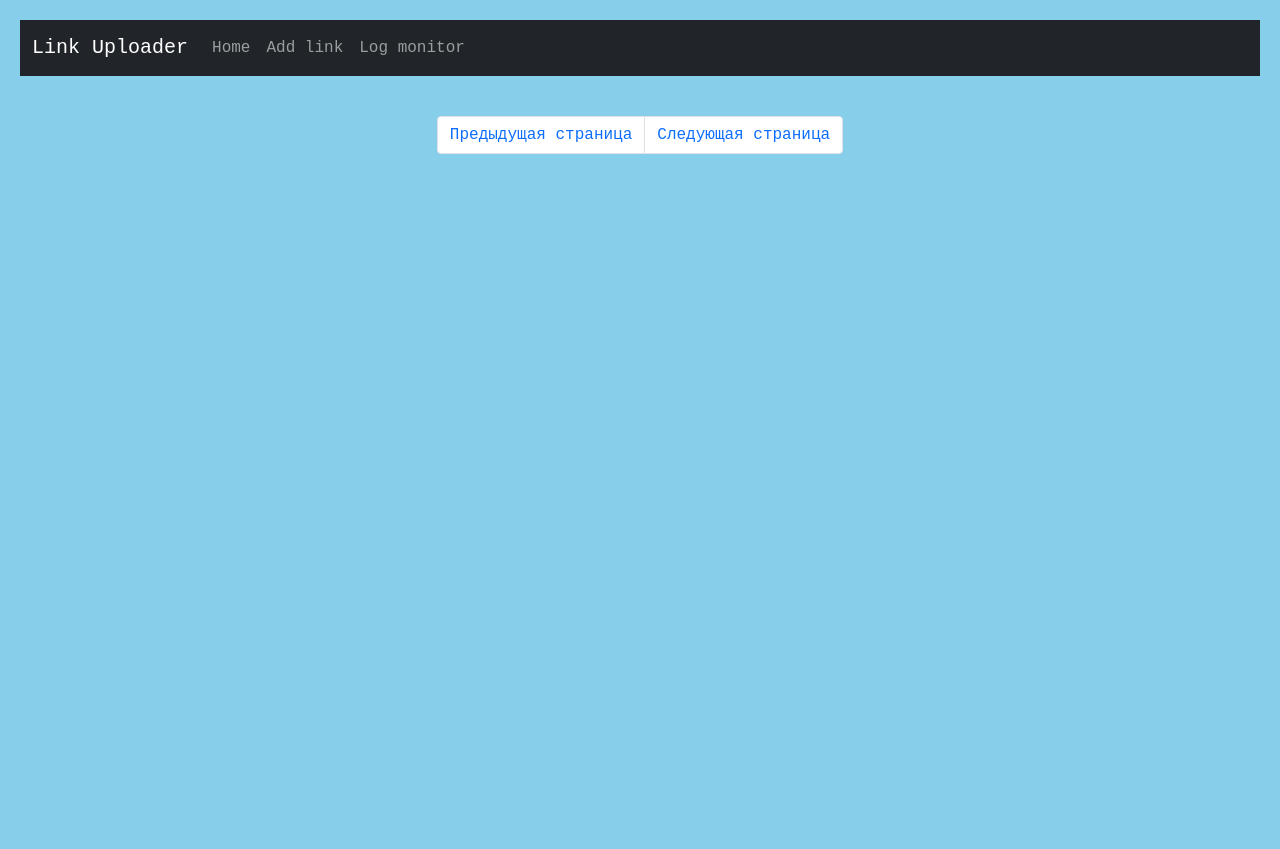
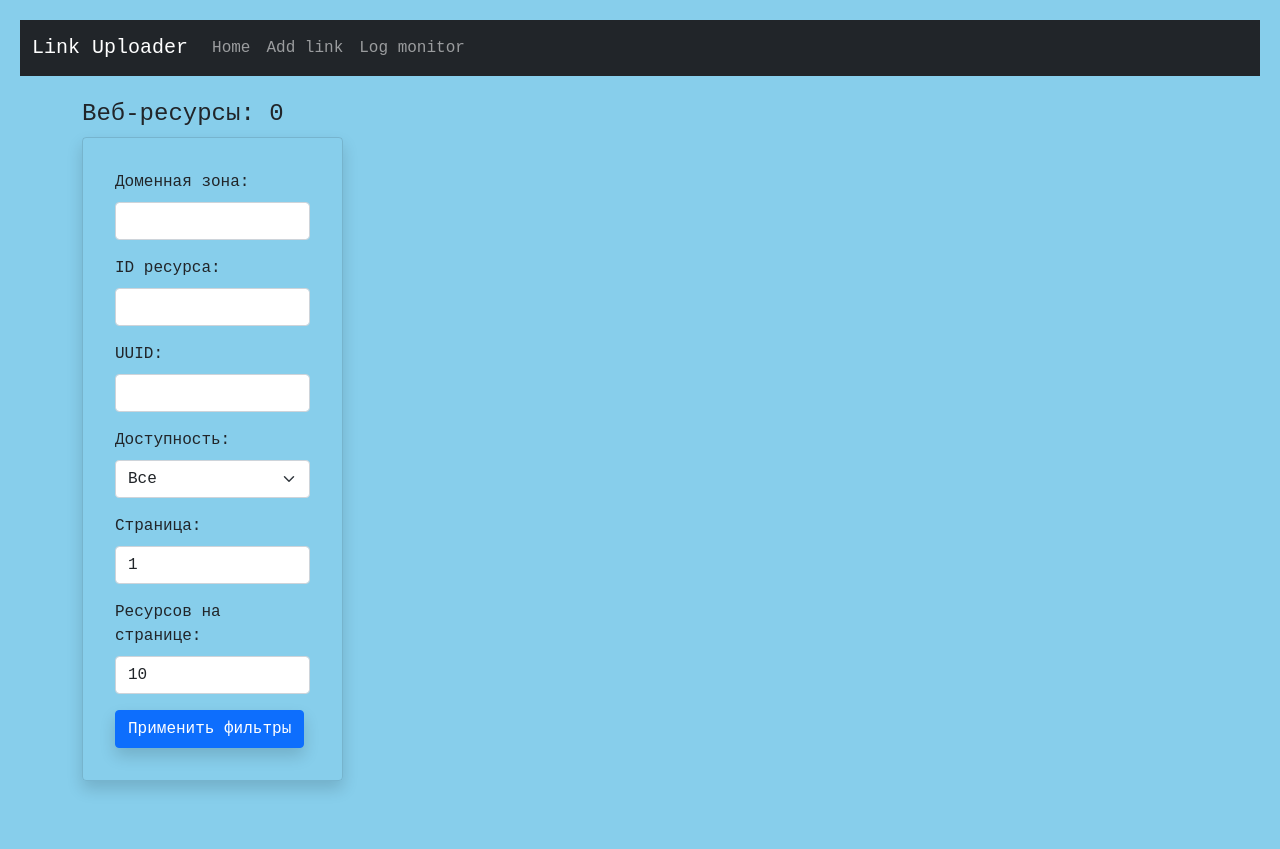
Before and after one commit to Dana299/hungergames_part2, a Flask app: page /resources/ in a window 1280 px wide. Before the commit the page ends 154 px from the top, so only its background shows below. Run offline with Flask 3, Linux system fonts and the light colour scheme; parts of the project's set-up code (start-up, migrations or seed data) failed here and were passed over; some libraries are stand-ins or nearby versions.

Commit message:
feat: render the page with all web resources on server, some style changes
Add panel with filters, add cards for each resource instead of a table

```diff
--- a/main/routes.py
+++ b/main/routes.py
@@ -1,14 +1,29 @@
 from flask import redirect, render_template, request, url_for
 
 from main import app, forms
-from main.service import db, exceptions
+from main.service import db, exceptions, handlers
 from main.tasks import process_urls_from_zip_archive
 
 
 @app.route("/resources/", methods=["GET"])
 def index():
-    app.logger.info(f"GET - main page on {request.url} visited")
-    return render_template("index.html")
+    domain_zone = request.args.get('domain_zone', None)
+    resource_id = request.args.get('id', type=int)
+    uuid = request.args.get('uuid', None)
+    availability = request.args.get('availability', None)
+    page = request.args.get('page', default=1, type=int)
+    per_page = request.args.get('per_page', default=10, type=int)
+
+    response = handlers.handle_get_resources_with_filters(
+        domain_zone=domain_zone,
+        resource_id=resource_id,
+        availability=availability,
+        page=page,
+        per_page=per_page,
+        uuid=uuid,
+    )
+
+    return render_template('index.html', data=response.dict())
 
 
 @app.route("/logs/", methods=["GET"])
--- a/main/templates/index.html
+++ b/main/templates/index.html
@@ -3,212 +3,96 @@
 
 {% block content %}
     <div class="container mt-4">
-        <table class="table table-bordered align-middle table-hover p-3" id="resources-table">
-            <thead class="bg-dark"></thead>
-        </table>
+        <h4>Веб-ресурсы: {{ data.meta.total_items }}</h4>
+        <div class="row">
+            <div class="col-md-3">
+                <div class="card bg-transparent shadow p-3 mb-5 bg-white rounded">
+                    <div class="card-body">
+                        <form action="{{ url_for('index') }}" method="GET">
+                            <div class="mb-3">
+                                <label for="domain_zone" class="form-label">Доменная зона:</label>
+                                <input type="text" name="domain_zone" id="domain_zone" value="{{ request.args.get('domain_zone', '') }}" class="form-control">
+                            </div>
 
-        <nav aria-label="...">
-            <ul class="pagination pagination-circle justify-content-center d-flex">
-              <li class="page-item">
-                <a class="page-link" id="previous-link" onclick="navigateToPreviousPage(event)">Предыдущая страница</a>
-              </li>
+                            <div class="mb-3">
+                                <label for="id" class="form-label">ID ресурса:</label>
+                                <input type="number" name="id" id="id" value="{{ request.args.get('id', '') }}" class="form-control">
+                            </div>
 
-              <div id="pagination-numbers" class="d-flex"></div>
+                            <div class="mb-3">
+                                <label for="uuid" class="form-label">UUID:</label>
+                                <input type="text" name="uuid" id="uuid" value="{{ request.args.get('uuid', '') }}" class="form-control">
+                            </div>
 
-              <li class="page-item">
-                <a class="page-link" id="next-link" onclick="navigateToNextPage(event)">Следующая страница</a>
-              </li>
-            </ul>
-          </nav>
+                            <div class="mb-3">
+                                <label for="availability" class="form-label">Доступность:</label>
+                                <select name="availability" id="availability" class="form-select">
+                                    <option value="">Все</option>
+                                    <option value="true" {% if request.args.get('availability') == 'true' %}selected{% endif %}>Да</option>
+                                    <option value="false" {% if request.args.get('availability') == 'false' %}selected{% endif %}>Нет</option>
+                                </select>
+                            </div>
 
-    </div>
+                            <div class="mb-3">
+                                <label for="page" class="form-label">Страница:</label>
+                                <input type="number" name="page" id="page" value="{{ request.args.get('page', 1) }}" class="form-control">
+                            </div>
 
 
+                            <div class="mb-3">
+                                <label for="per_page" class="form-label">Ресурсов на странице:</label>
+                                <input type="number" name="per_page" id="per_page" value="{{ request.args.get('per_page', 10) }}" class="form-control">
+                            </div>
 
-<script>
+                            <button type="submit" class="btn btn-primary shadow">Применить фильтры</button>
+                        </form>
+                    </div>
+                </div>
+            </div>
 
-    document.addEventListener('DOMContentLoaded', function() {
-        const urlParams = new URLSearchParams(window.location.search);
+        <div class="col-md-9">
+            {% for resource in data["items"] %}
+                {% if resource.is_available == true %}
+                    <div class="card alert-success bg-gradient text-dark shadow p-3 mb-3">
+                {% elif resource.is_available == false %}
+                    <div class="card alert-danger bg-gradient text-dark shadow p-3 mb-3">
+                {% else %}
+                    <div class="card alert-info bg-gradient text-dark shadow p-3 mb-3">
+                {% endif %}
+                    <div class="card-body">
+                        <h5 class="card-title">
+                            <a href="/resources/{{ resource.uuid }}" class="text-decoration-none">{{ resource.full_url }}</a>
+                        </h5>
+                        <p class="card-text">Домен: {{ resource.domain }}</p>
+                        <p class="card-text">Доменная зона: {{ resource.domain_zone }}</p>
+                        <p class="card-text">Последний код ответа: {{ resource.status_code if resource.status_code is not none else 'нет данных' }}</p>
+                    </div>
+                </div>
+            {% endfor %}
 
-        const page = urlParams.get('page')
-        const perPage = urlParams.get('per_page')
+            <nav aria-label="...">
+                <ul class="pagination pagination-circle justify-content-center d-flex">
+                    {% if data.links.prev %}
+                        <li class="page-item">
+                            <a class="page-link" href="{{ data.links.prev }}">Предыдущая страница</a>
+                        </li>
+                    {% endif %}
 
-        getWebResources(page, perPage);
-      });
+                    <div id="pagination-numbers" class="d-flex">
+                        {% for page in range(1, data.meta.total_pages + 1) %}
+                            <li class="page-item {% if page == data.meta.page %}active{% endif %}">
+                                <a class="page-link" href="{{ url_for('index', page=page, per_page=data.meta.per_page, domain_zone=request.args.get('domain_zone', ''), id=request.args.get('id', ''), uuid=request.args.get('uuid', ''), availability=request.args.get('availability', '')) }}">{{ page }}</a>
+                            </li>
+                        {% endfor %}
+                    </div>
 
-    function getWebResources(page, perPage) {
-        var xhr = new XMLHttpRequest();
-
-        xhr.open('GET', '/api/resources/?page=' + page + '&per_page=' + perPage);
-
-        xhr.onload = function() {
-        if (xhr.status === 200) {
-            var data = JSON.parse(xhr.responseText);
-            // display response data and pagination block
-            displayResources(data.items);
-            displayPagination(data);
-
-        } else {
-            console.error('Ошибка при получении веб-ресурсов:', xhr.status);
-        }
-        };
-
-        xhr.onerror = function() {
-            console.error('Ошибка при выполнении запроса');
-        };
-
-        xhr.send();
-    }
-
-    function displayResources(resources) {
-        const table = document.getElementById('resources-table');
-
-        table.innerHTML = '';
-
-        // Create table header
-        const tableHeader = document.createElement('thead');
-        const headerRow = document.createElement('tr');
-        const headers = ['Полный адрес', 'Домен', 'Доменная зона', 'Последний код ответа'];
-
-        headers.forEach(headerText => {
-            const header = document.createElement('th');
-            header.setAttribute('scope', 'col')
-            header.textContent = headerText;
-            headerRow.appendChild(header);
-        });
-
-        headerRow.style = "text-align: center; vertical-align: middle";
-
-        tableHeader.appendChild(headerRow);
-        table.appendChild(tableHeader);
-
-        // Create table body
-        const tableBody = document.createElement('tbody');
-
-        resources.forEach(resource => {
-            const row = document.createElement('tr');
-
-            // Create cells for each field
-            const fullUrlCell = document.createElement('td');
-            const link = document.createElement('a');
-            link.href = '/resources/' + resource.uuid;
-            link.textContent = resource.full_url;
-            fullUrlCell.appendChild(link);
-            row.appendChild(fullUrlCell);
-
-            const domainCell = document.createElement('td');
-            domainCell.textContent = resource.domain;
-            domainCell.style = "text-align: center; vertical-align: middle";
-            row.appendChild(domainCell);
-
-            const domainZoneCell = document.createElement('td');
-            domainZoneCell.textContent = resource.domain_zone;
-            domainZoneCell.style = "text-align: center; vertical-align: middle";
-            row.appendChild(domainZoneCell);
-
-            const statusCodeCell = document.createElement('td');
-            statusCodeCell.textContent = resource.status_code;
-            statusCodeCell.style = "text-align: center; vertical-align: middle";
-            row.appendChild(statusCodeCell);
-
-            if (resource.is_available === true) {
-                row.classList.add("alert-success")
-            } else if (resource.is_available === false) {
-                row.classList.add("alert-danger")
-            } else {
-                row.classList.add("alert-info")
-            }
-
-            tableBody.appendChild(row);
-        });
-
-        table.appendChild(tableBody);
-
-    }
-
-    function displayPagination(data) {
-        const previousLink = document.getElementById('previous-link')
-        const nextLink = document.getElementById('next-link')
-        const paginationContainer = document.getElementById("pagination-numbers")
-
-        const currentPage = data.meta.page;
-        const totalPages = data.meta.total_pages;
-
-        // get `per_page` param from url
-        const urlParams = new URLSearchParams(window.location.search);
-        const perPage = urlParams.get('per_page')
-
-        paginationContainer.innerHTML = '';
-
-        // create pagination buttons
-        for (let page = 1; page <= totalPages; page++) {
-            const pageLink = createPaginationLink(`/resources/?page=${page}&${perPage}`, page);
-            if (page === currentPage) {
-                pageLink.classList.add('active');
-            }
-            paginationContainer.appendChild(pageLink);
-        }
-
-        previousLink.href = data.links.prev;
-        nextLink.href = data.links.next;
-
-        // add "disabled" to "Previous" button if there is no previous link
-        if (!data.links.prev) {
-            previousLink.parentElement.classList.add('disabled');
-            } else if (data.links.prev) {
-            previousLink.parentElement.classList.remove('disabled')
-        }
-
-        if (!data.links.next) {
-            nextLink.parentElement.classList.add('disabled');
-            } else if (data.links.next) {
-            nextLink.parentElement.classList.remove('disabled')
-        }
-
-    }
-
-    function createPaginationLink(url, text) {
-        const li = document.createElement('li');
-        li.classList.add('page-item');
-
-        const link = document.createElement('a');
-        link.classList.add('page-link');
-        link.setAttribute('href', url);
-        link.textContent = text;
-
-        li.appendChild(link);
-        return li;
-    }
-
-    function getPaginationQueryParamsFromUrl(url) {
-        const queryString = url.split("?")[1]
-        const urlParams = new URLSearchParams(queryString)
-
-        const page = parseInt(urlParams.get('page'))
-        const perPage = parseInt(urlParams.get('per_page'))
-
-        return { page, perPage };
-    }
-
-    function navigateToNextPage(event) {
-        event.preventDefault();
-        const nextPageUrl = document.getElementById('next-link').getAttribute('href');
-        const params = getPaginationQueryParamsFromUrl(nextPageUrl);
-        const nextPage = params.page
-        const perPage = params.perPage;
-
-        getWebResources(nextPage, perPage);
-    }
-
-    function navigateToPreviousPage(event) {
-        event.preventDefault();
-        const previousPageUrl = document.getElementById('previous-link').getAttribute('href');
-        const params = getPaginationQueryParamsFromUrl(previousPageUrl);
-        const previousPage = params.page
-        const perPage = params.perPage;
-
-        getWebResources(previousPage, perPage);
-    }
-
-</script>
+                    {% if data.links.next %}
+                        <li class="page-item">
+                            <a class="page-link" href="{{ data.links.next }}">Следующая страница</a>
+                        </li>
+                    {% endif %}
+                </ul>
+            </nav>
+        </div>
+    </div>
 {% endblock %}
```
